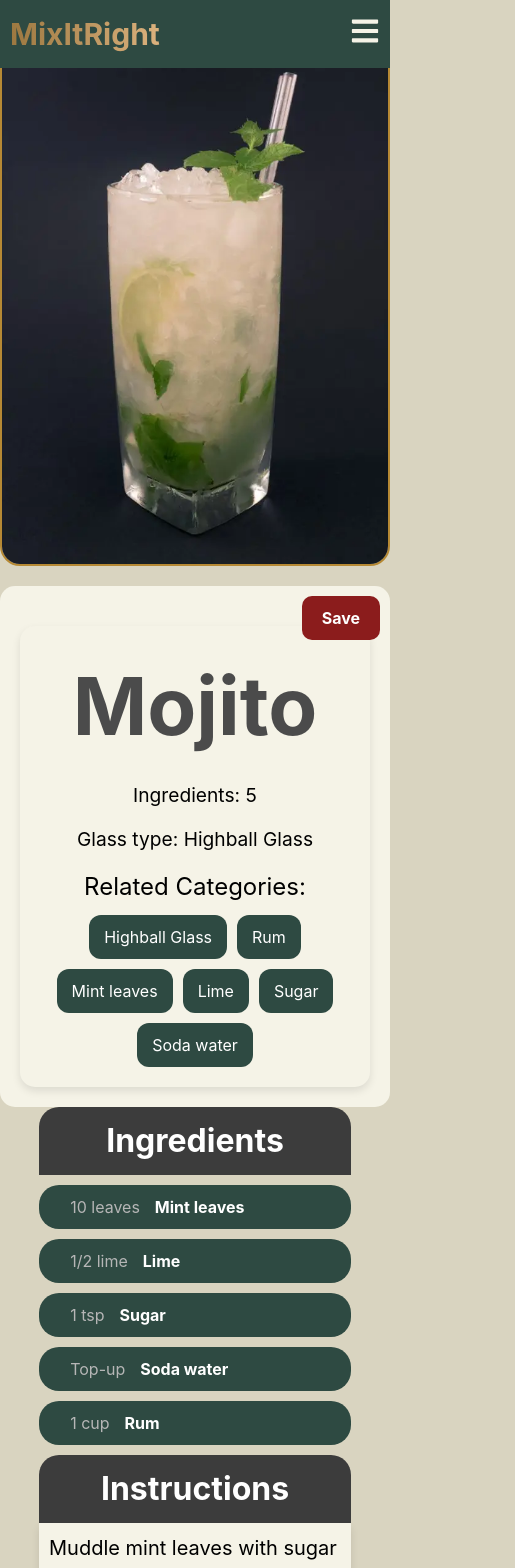
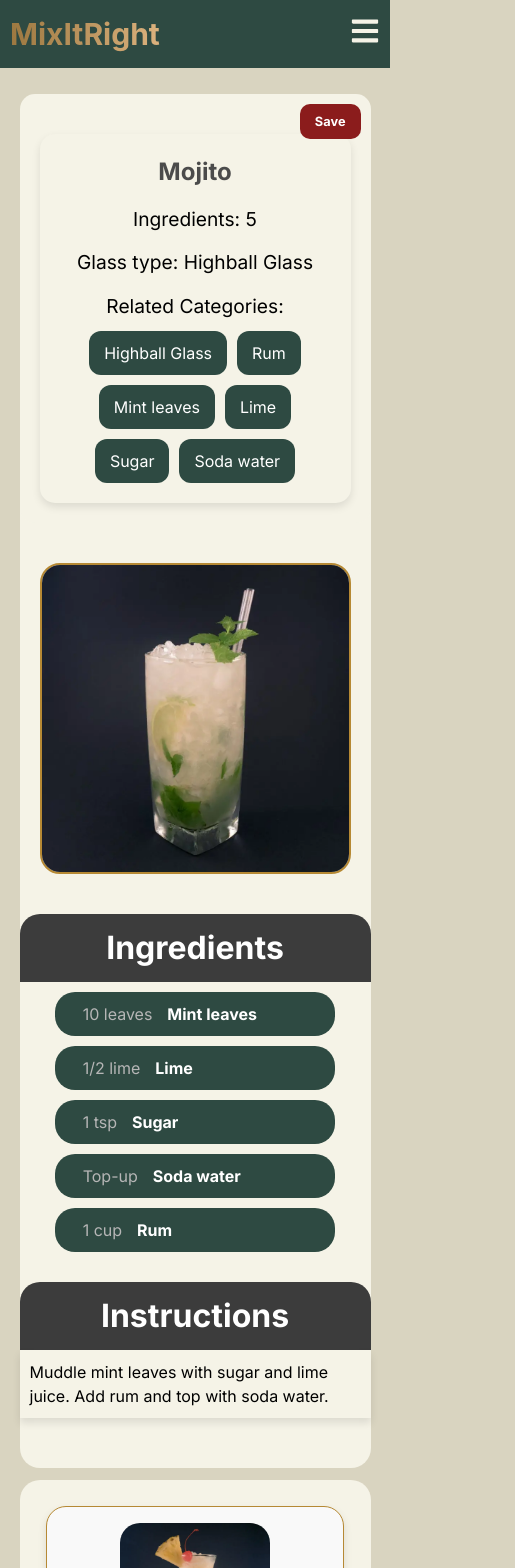
Before and after one commit to DonLealGUA/Mixitright, a React (Create React App) app: page /cocktail/1 in a window 390 px wide. Shown: the top 1568 px of the page, 515 px wide, since content can reach past the window. Built offline with nearby package versions, Linux system fonts and the light colour scheme; a web font is replaced by a local one.

Commit message:
cocktail page responsivnes

```diff
--- a/src/Pages/Styles/Cocktail.css
+++ b/src/Pages/Styles/Cocktail.css
@@ -4,7 +4,7 @@
   box-sizing: border-box;
 }
 
-  .Browse {
+.CocktailBrowse {
   font-family: 'Inter', sans-serif;
   min-height: 100vh;
   display: flex;
@@ -13,30 +13,32 @@
   align-items: center;
 }
 
-  .Content {
+.CocktailContent {
   display: grid;
   grid-template-columns: 1fr 1fr;
-    grid-template-rows: auto 1fr auto;
+  grid-template-rows: auto;
   width: 80%;
   margin: 3% 0;
   border-radius: 20px;
   background-color: #F5F3E7;
   padding-bottom: 50px;
-
-
+  margin-top: 6%;
+  gap: 20px;
 }
 
 .ImageCorner {
   display: flex;
   justify-content: center;
   align-items: center;
-    padding-bottom: 20px;
-    padding-top: 30px;
+  padding: 20px;
+  grid-column: 1 / 2;
+  grid-row: 1;
 }
 
 .ImageCorner img {
-    width: 577px;
-    height: 536px;
+  width: 100%;
+  max-width: 577px;
+  height: auto;
   border-radius: 20px;
   object-fit: cover;
   border: 2px solid #B68934;
@@ -51,9 +53,9 @@
   align-items: center;
   justify-content: flex-start;
   width: 100%;
-    height: 100%;
-    margin: auto;
   position: relative;
+  grid-column: 2 / 3;
+  grid-row: 1;
 }
 
 .DisplayInfo {
@@ -66,7 +68,6 @@
   align-items: center;
   justify-content: center;
   width: 100%;
-    height: auto;
   margin-top: 20px;
   box-shadow: 0 4px 8px rgba(0, 0, 0, 0.1);
   max-width: 400px;
@@ -87,14 +88,14 @@
   z-index: 1;
 }
 
-.SaveRecipeButton :hover {
+.SaveRecipeButton:hover {
   background-color: #74101c;
   transform: scale(1.01);
   box-shadow: 0px 12px 20px rgba(0, 0, 0, 0.4);
 }
 
 .CocktailName {
-    font-size: 5em;
+  font-size: 2.5em;
   font-weight: bold;
   color: #4B4B4B;
   text-align: center;
@@ -108,7 +109,7 @@
 }
 
 .CocktailRelated h2 {
-    font-size: 1.5em;
+  font-size: 1.2em;
   color: #000000;
   margin-bottom: 10px;
   text-align: center;
@@ -148,7 +149,7 @@
 }
 
 .TitleContainer {
-    width: 80%;
+  width: 100%;
   background-color: #3C3C3C;
   text-align: center;
   border-top-left-radius: 20px;
@@ -164,59 +165,120 @@
 }
 
 .RecipeConent {
-    width: 80%;
-    min-height: 90%;
+  width: 100%;
+  padding: 0 10%;
 }
 
 .InstructionsConent {
-    width: 80%;
+  width: 100%;
   background-color: #F5F3E7;
   box-shadow: 0 5px 8px rgba(0, 0, 0, 0.1);
-    min-height: 70%;
-    font-size: 20px;
+  font-size: 1rem;
   padding: 10px;
-  }
-
-
-  .CategoryButtons {
-    display: flex;
-    gap: 10px;
-    flex-wrap: wrap;
-    justify-content: center;
-  }
-
-  .CategoryButton {
-    background-color: #2E4A42;
-    color: #ffffff;
-    padding: 10px 15px;
-    border: none;
-    border-radius: 12px;
-    cursor: pointer;
-    font-size: 1em;
-    transition: background-color 0.3s;
-  }
-
-  .CategoryButton:hover {
-    background-color: #355e52;
 }
 
 .RecommendedCocktails {
   background-color: #F5F3E7;
-    height: 50vh;
   width: 80%;
   display: flex;
+  flex-wrap: wrap;
   align-items: center;
   justify-content: center;
   color: #fff;
-    font-size: 1.5em;
+  font-size: 1.2em;
   text-align: center;
   border-radius: 20px;
   margin-bottom: 10%;
+  padding: 20px;
 }
 
 /* Responsiveness */
-  @media (max-width: 768px) {
-    .Content {
-      grid-template-columns: 1fr;
+
+@media (max-width: 1500px) {
+  .CocktailContent{
+    margin-top: 8%;
   }
 }
+
+@media (max-width: 1100px) {
+  .CocktailContent{
+    margin-top: 10%;
+  }
+}
+
+
+@media (max-width: 1024px) {
+  .CocktailContent {
+    grid-template-columns: 1fr;
+    grid-template-rows: auto auto;
+  }
+
+  .ImageCorner {
+    grid-column: 1;
+    grid-row: 2;
+  }
+
+  .RecepieInfo {
+    grid-column: 1;
+    grid-row: 1;
+  }
+}
+
+@media (max-width: 920px) {
+  .CocktailContent{
+    margin-top: 13%;
+  }
+}
+
+
+@media (max-width: 768px) {
+  .ImageCorner img {
+    max-width: 100%;
+    height: auto;
+  }
+
+  .CocktailName {
+    font-size: 1.8em;
+  }
+
+  .RecommendedCocktails {
+    width: 90%;
+    padding: 10px;
+  }
+
+  .CocktailContent{
+    margin-top: 15%;
+  }
+}
+
+@media (max-width: 600px) {
+  .CocktailContent{
+    margin-top: 18%;
+  }
+}
+
+
+@media (max-width: 480px) {
+  .CocktailContent {
+    width: 90%;
+  }
+
+  .SaveRecipeButton {
+    font-size: 0.8em;
+    padding: 8px 15px;
+  }
+
+  .CocktailName {
+    font-size: 1.5em;
+  }
+
+  .CocktailContent{
+    margin-top: 24%;
+  }
+}
+
+@media (max-width: 360px) {
+  .CocktailContent{
+    margin-top: 28%;
+  }
+}
```
Lines whose indentation alone changed are shown as unchanged.
